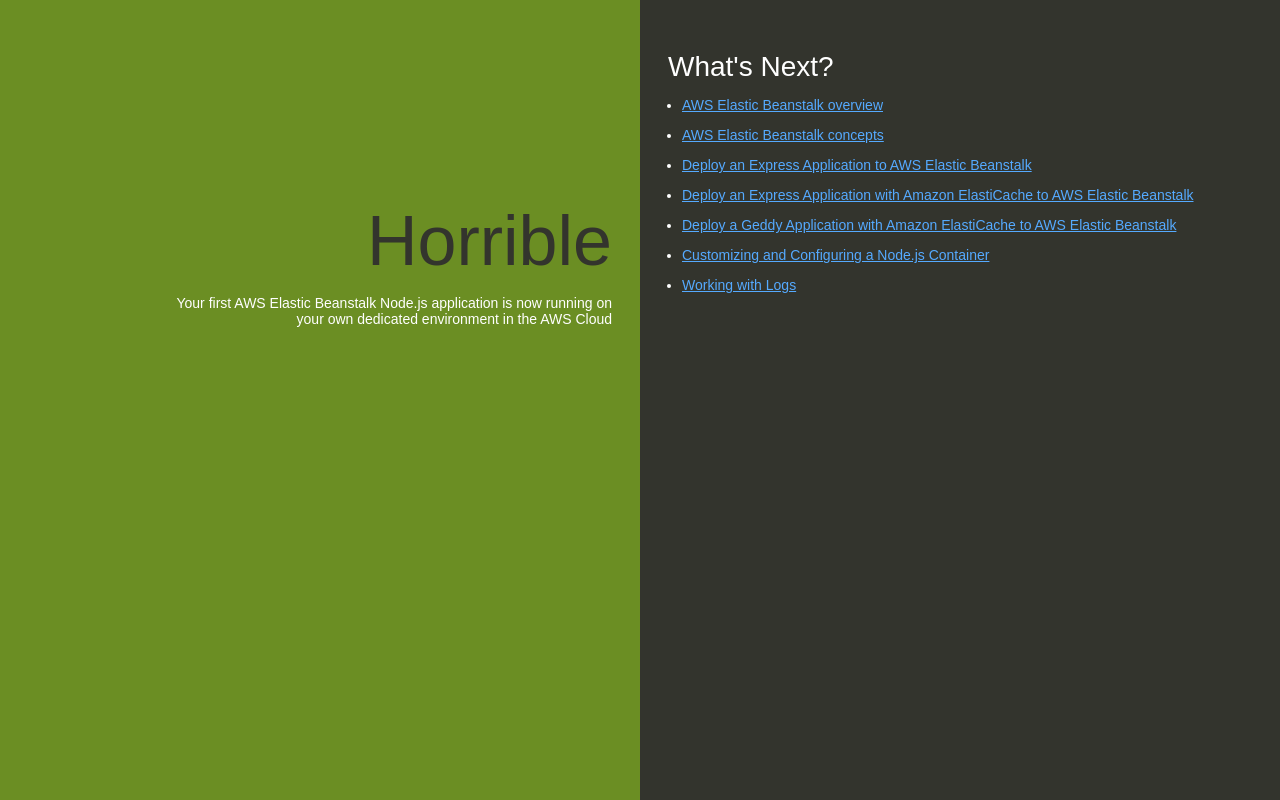
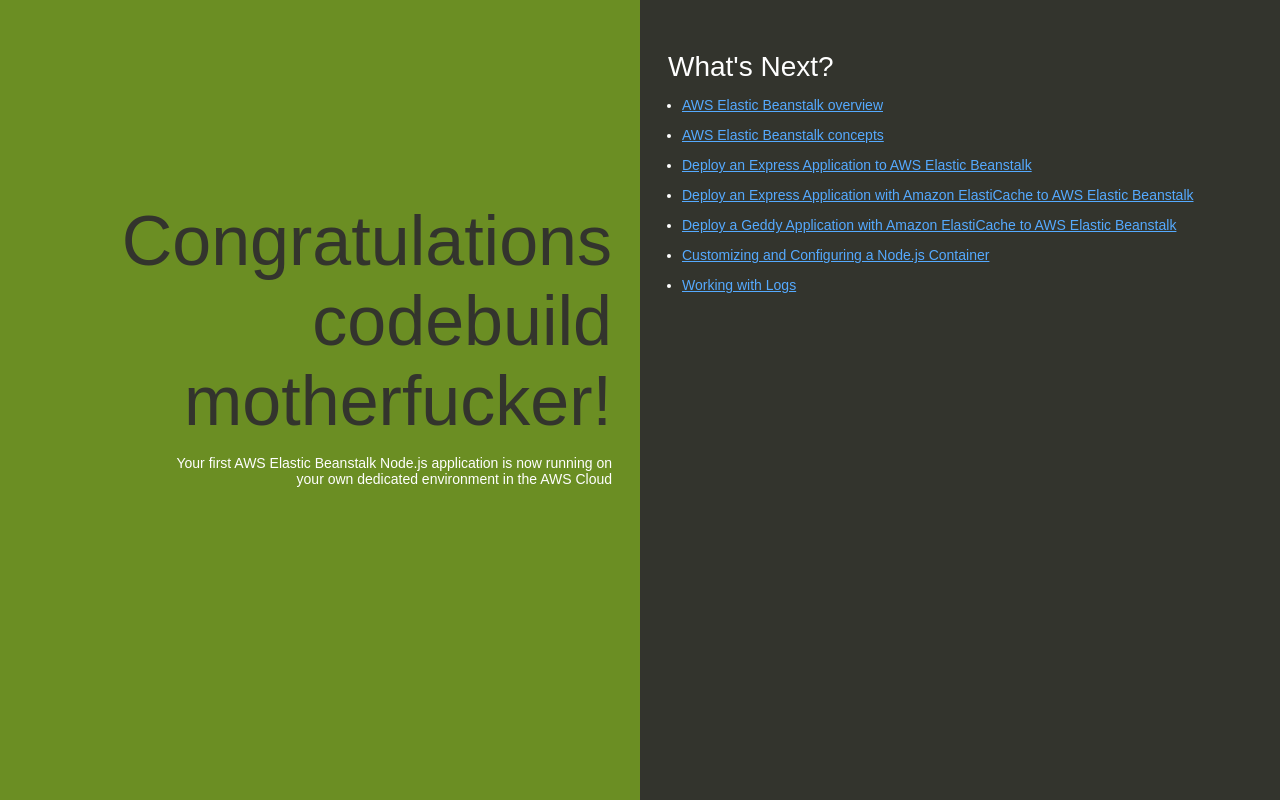
Before and after one commit to oleksandryalovyi/nodejs-aws-cicd, a website: page index.html in a window 1280 px wide. Drawn offline with Linux system fonts and the light colour scheme.

Commit message:
rollback horrible

```diff
--- a/index.html
+++ b/index.html
@@ -74,7 +74,7 @@
   </head>
   <body>
     <div class="textColumn">
-      <h1>Horrible</h1>
+      <h1>Congratulations codebuild motherfucker!</h1>
       <p>
         Your first AWS Elastic Beanstalk Node.js application is now running on
         your own dedicated environment in the AWS Cloud
```
